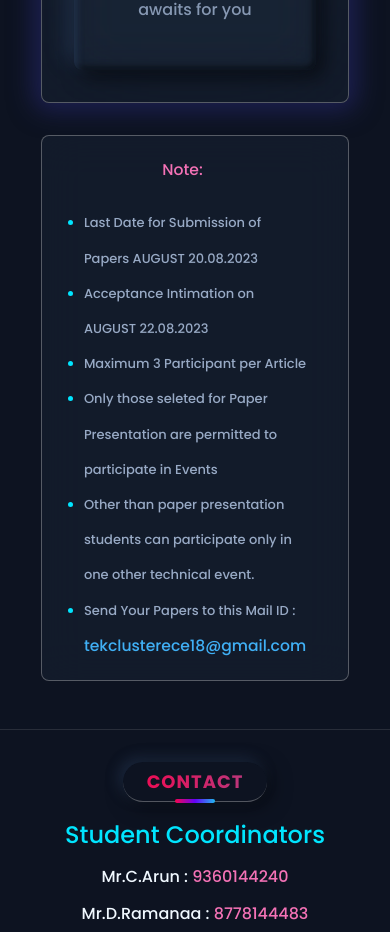
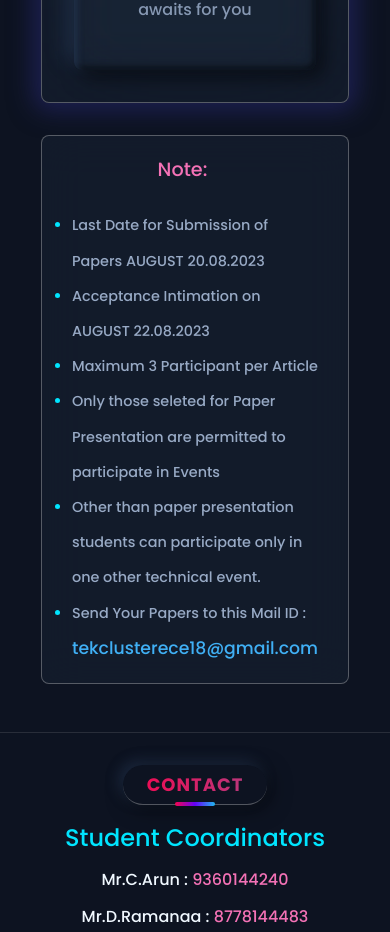
Before and after one commit to codewithmurali/decra, a React (Vite) app: page / in a window 390 px wide. Shown: the part 5680-6612 px from the top of the page. Built offline with nearby package versions, Linux system fonts and the light colour scheme.

Commit message:
making changes for responsiveness

```diff
--- a/src/Components/Navbar/Navbar.module.css
+++ b/src/Components/Navbar/Navbar.module.css
@@ -90,7 +90,7 @@ ul:last-child {
   }
   .navbar > ul {
     width: 100%;
-
+    text-align: center;
     margin: auto;
   }
   .navbar > ul li {
--- a/src/Pages/Events/Events.module.css
+++ b/src/Pages/Events/Events.module.css
@@ -173,7 +173,7 @@ li::marker {
   left: 10.8rem;
 }
 
-@media only screen and (min-width: 320px) and (max-width: 720px) {
+@media only screen and (min-width: 300px) and (max-width: 720px) {
   .Events {
     width: 100%;
     margin: auto;
@@ -192,9 +192,12 @@ li::marker {
   .event__note {
     width: 90%;
     padding-inline: 3rem;
-    font-size: small;
+    font-size: medium;
     display: flex;
     flex-direction: column;
+  }
+  .note_content {
+    font-size: 0.9rem;
   }
 
   .card__right {
```
